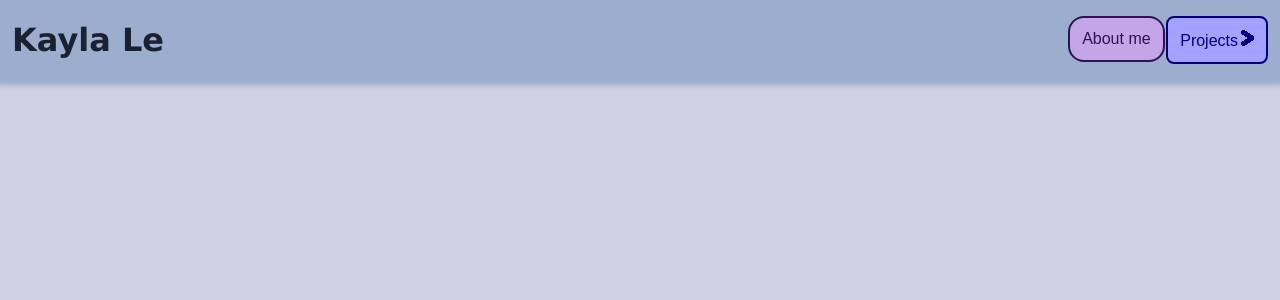
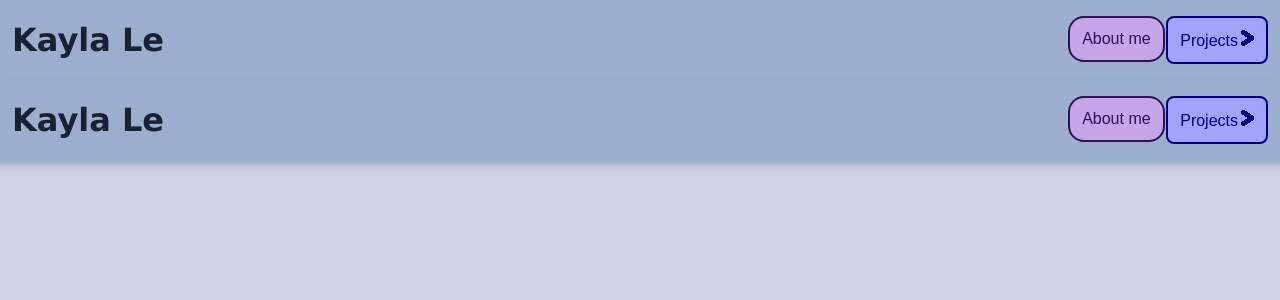
Before and after one commit to KaylaMLe/klswe, a React (Create React App) app: page /react-fun in a window 1280 px wide. Shown: the top 300 px of the page. Built offline with nearby package versions, Linux system fonts and the light colour scheme.

Commit message:
streamlined page structure

```diff
--- a/src/components/Pages/AboutMe.tsx
+++ b/src/components/Pages/AboutMe.tsx
@@ -1,22 +1,8 @@
 import { css } from '@emotion/css';
 import React from 'react';
-import { NavBar } from '../NavBar/NavBar';
 import placeholder from '../../assets/images/portrait-placeholder.png';
 
 export function AboutMe(): React.JSX.Element {
-	const pageStyle = css({
-		height: '100vh',
-	});
-
-	return (
-		<div className={pageStyle}>
-			<NavBar />
-			<AboutMeBg />
-		</div>
-	);
-}
-
-function AboutMeBg(): React.JSX.Element {
 	const textBoxStyle = css({
 		backgroundColor: '#00007A',
 		color: '#CCCCFF',
--- a/src/components/Pages/Home.tsx
+++ b/src/components/Pages/Home.tsx
@@ -1,6 +1,5 @@
 import { css, keyframes } from '@emotion/css';
 import React, { useState } from 'react';
-import { NavBar } from '../NavBar/NavBar';
 import chime from '../../assets/audio/chime.wav';
 import flower from '../../assets/images/flower.png';
 import tree from '../../assets/images/tree.png';
@@ -18,9 +17,6 @@ interface FlowerProps {
 export function Home(): React.JSX.Element {
 	const [muted, setMuted] = useState(false);
 
-	const pageStyle = css({
-		height: '100vh',
-	});
 	const homeStyle = css({
 		boxSizing: 'border-box',
 		display: 'flex',
@@ -32,12 +28,9 @@ export function Home(): React.JSX.Element {
 	});
 
 	return (
-		<div className={pageStyle}>
-			<NavBar />
-			<div className={homeStyle}>
-				<MuteBtn onClick={() => { setMuted(!muted) }} muted={muted} />
-				<Tree muted={muted} />
-			</div>
+		<div className={homeStyle}>
+			<MuteBtn onClick={() => { setMuted(!muted) }} muted={muted} />
+			<Tree muted={muted} />
 		</div>
 	);
 }
--- /dev/null
+++ b/src/components/Pages/Page.tsx
@@ -0,0 +1,19 @@
+import { css } from '@emotion/css';
+import React, { ReactNode } from 'react';
+import { NavBar } from '../NavBar/NavBar';
+
+export function Page({ children }: { children: ReactNode }): React.JSX.Element {
+	const pageStyle = css({
+		display: 'flex',
+		flexDirection: 'column',
+		height: '100vh',
+		width: '100vw',
+	});
+
+	return (
+		<div className={pageStyle}>
+			<NavBar />
+			{children}
+		</div>
+	);
+}
--- a/src/index.tsx
+++ b/src/index.tsx
@@ -6,6 +6,7 @@ import { CurrentPageProvider } from './hooks/PageNumberContext';
 import { Home } from './components/Pages/Home';
 import { AboutMe } from './components/Pages/AboutMe';
 import { ReactFun } from './components/Pages/ReactFun';
+import { Page } from './components/Pages/Page';
 
 const root = ReactDOM.createRoot(
 	document.getElementById('root') as HTMLElement
@@ -15,9 +16,22 @@ root.render(
 		<CurrentPageProvider>
 			<Router>
 				<Routes>
-					<Route path='/' element={<Home />} />
-					<Route path='/about-me' element={<AboutMe />} />
-					<Route path='/react-fun' element={<ReactFun />} />
+					<Route path='/' element={
+						<Page>
+							<Home />
+						</Page>
+					}
+					/>
+					<Route path='/about-me' element={
+						<Page>
+							<AboutMe />
+						</Page>}
+					/>
+					<Route path='/react-fun' element={
+						<Page>
+							<ReactFun />
+						</Page>
+					} />
 				</Routes>
 			</Router>
 		</CurrentPageProvider>
```
